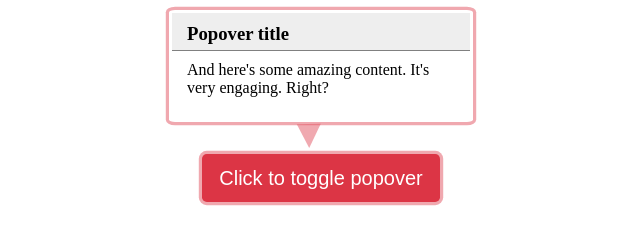
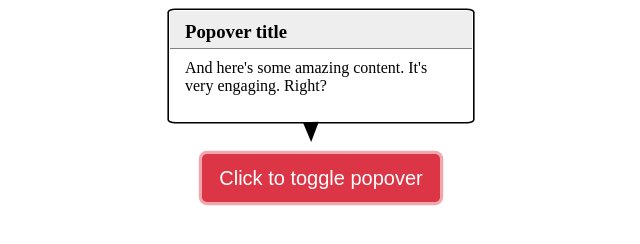
Before and after one commit to Junaer/form-js, a website built with webpack: page src/index.html in a window 1280 px wide. Both pictures are taken after a click on the button "Click to toggle popover". Shown: the whole page, without its empty margins (419-1059 px from the left). Built offline with nearby package versions, Linux system fonts and the light colour scheme.

Commit message:
feat: last push...

```diff
--- a/src/css/style.css
+++ b/src/css/style.css
@@ -25,9 +25,9 @@
   .message {
     position: absolute;
     display: block;
-    border: 3px solid transparent;
+    border: 0.5px solid transparent;
     border-radius: 2%;
-    box-shadow: 0 0 0 .2rem rgba(225, 83, 97, .5);
+    box-shadow: 0 0 0 .1rem black;
     height: auto;
     width: auto;
     display: inline-block;
@@ -42,10 +42,11 @@
     height: 0;
     position: absolute;
     right: 50%;
-    top: calc(105%);
-    border-top: 12px solid transparent;
-    border-right: 24px solid rgba(225, 83, 97, .5);
-    border-bottom: 12px solid transparent;
+    top: calc(103%);
+    border-top: 8px solid transparent;
+
+    border-right: 20px solid black;
+    border-bottom: 8px solid transparent;
     transform: rotate(-91deg);
   }
 
@@ -73,5 +74,5 @@
     /* border-width: .5rem .5rem 0; */
     border-top-color: rgba(0,0,0,.25);
     bottom: 4px;
-    color: rgba(225, 83, 97, .5);
+    color: black;
   }
```
